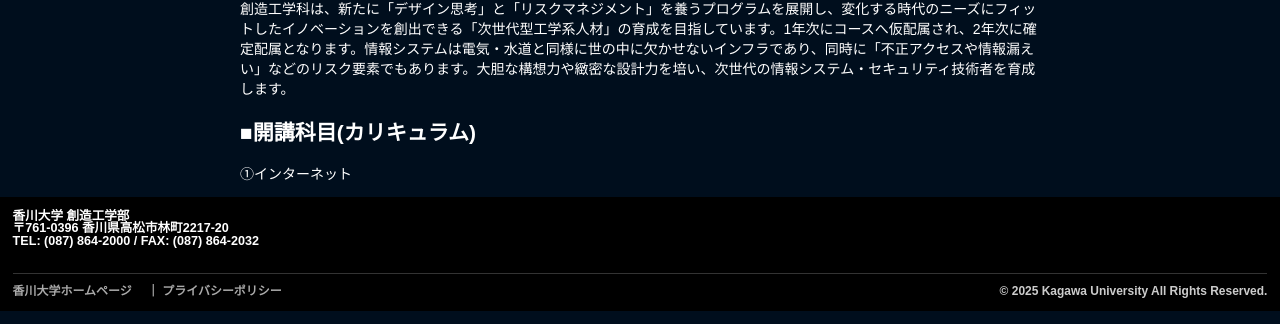
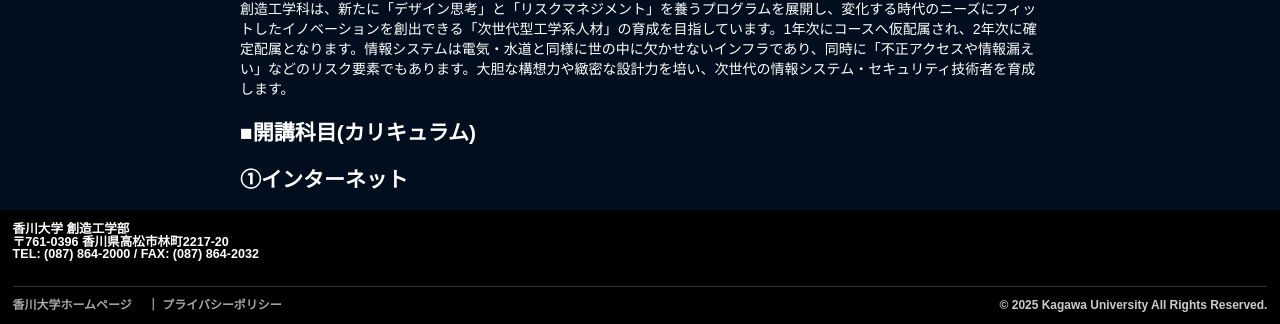
Before and after one commit to Yamada025/team4_strawberry, a plain HTML site: page index.html in a window 1280 px wide. Shown: the part 530-854 px from the top of the page. Drawn offline with Linux system fonts and the light colour scheme.

Commit message:
インターネット変更２回目

```diff
--- a/index.html
+++ b/index.html
@@ -127,7 +127,7 @@
         </p>
         <h2>■開講科目(カリキュラム)
         </h2>
-        <p>①インターネット</p>
+        <h2>①インターネット</h2>
     </div>
 
 
```
